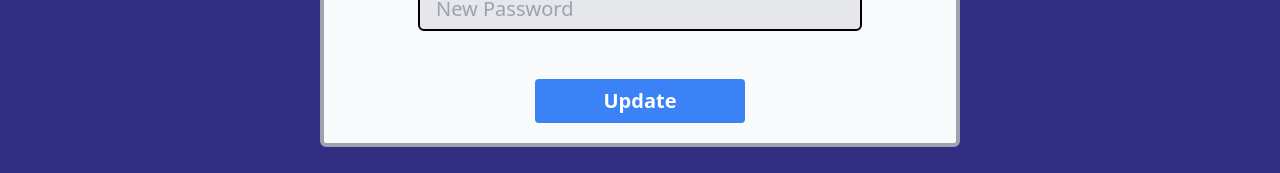
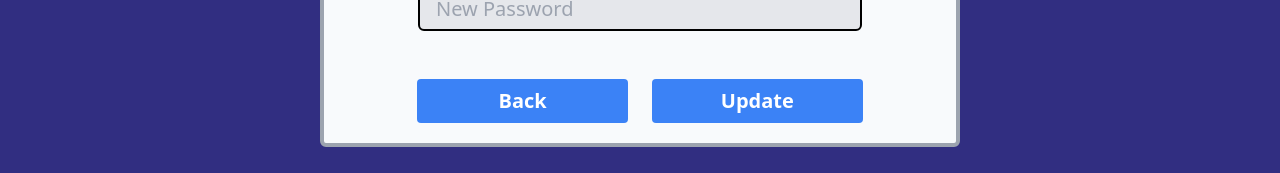
Before and after one commit to TheThinkPotato/class-critic-front-end, a React (Create React App) app in the folder class-critic/: page /Account in a window 1280 px wide. Shown: the part 581-754 px from the top of the page. Built offline with nearby package versions, Linux system fonts and the light colour scheme.

Commit message:
:children_crossing: added back buttons on account and new student pages.

```diff
--- a/class-critic/src/pages/Account.jsx
+++ b/class-critic/src/pages/Account.jsx
@@ -2,12 +2,15 @@ import React from "react";
 import Header from "../components/Header";
 import { updateUser } from "../data/apiCalls";
 import { useState, useEffect } from "react";
+import { useNavigate } from "react-router-dom";
 
 export default function Login() {
   const [email, setEmail] = useState(localStorage.getItem("email") || "");
   const [password, setPassword] = useState("");
   const [fName, setfName] = useState(localStorage.getItem("fName") || "");
   const [lName, setlName] = useState(localStorage.getItem("lName") || "");
+
+  const navigate = useNavigate();
 
   return (
     <div className="bg-indigo-900 h-screen">
@@ -63,9 +66,18 @@ export default function Login() {
               />
             </div>
           </div>
-          <div className="mt-8 flex flex-col">
+          <div className="flex flex-row justify-center mt-8">
             <button
-              className="w-2/6 self-center bg-blue-500 hover:bg-blue-700 text-white font-bold py-2 rounded focus:outline-none focus:shadow-outline"
+              className="mx-3 w-2/6 self-center bg-blue-500 hover:bg-blue-700 text-white font-bold py-2 rounded focus:outline-none focus:shadow-outline"
+              onClick={() => {
+                navigate("/");
+              }}
+            >
+              Back
+            </button>
+
+            <button
+              className="mx-3 w-2/6 self-center bg-blue-500 hover:bg-blue-700 text-white font-bold py-2 rounded focus:outline-none focus:shadow-outline"
               onClick={() => {
                 updateUser(fName, lName, email, password).then((res) => {
                   if (res.error) {
--- a/class-critic/src/pages/AddStudent.jsx
+++ b/class-critic/src/pages/AddStudent.jsx
@@ -3,7 +3,7 @@ import Header from "../components/Header";
 import DropDown from "../components/DropDown";
 import { getUnis, addStudent } from "../data/apiCalls";
 import { useState, useEffect } from "react";
-
+import { useNavigate } from "react-router-dom";
 
 export default function AddStudent() {
   const genderOptions = ["Male", "Female", "Other"];
@@ -15,13 +15,16 @@ export default function AddStudent() {
   const [uni, setUni] = useState("");
   const [major, setMajor] = useState("");
 
-  useEffect (() => {
+  const navigate = useNavigate();
+
+  const [error, setError] = useState("false");
+
+  useEffect(() => {
     getUnis().then((resp) => {
       resp = resp.data.map((uni) => uni.name);
       setUniOptions(resp);
     });
   }, []);
-
 
   return (
     <div className="bg-indigo-900 h-screen">
@@ -74,7 +77,6 @@ export default function AddStudent() {
                 setValue={setUni}
                 name={"uniSelect"}
               />
-
             </div>
             <div className="mb-4 mt-4 w-full md:w-3/4 m-auto">
               <h2 className="text-left font-semibold">Major:</h2>
@@ -89,17 +91,44 @@ export default function AddStudent() {
             </div>
           </div>
           <div className="mt-8 flex flex-col">
+            {error !== "false" && (
+              <div className="bg-red-600 text-white text-center p-2 mb-10 w-80 rounded mx-auto">
+                <h2>Error:</h2>
+                <p>{error}</p>
+              </div>
+            )}
+            <div className="flex flex-row justify-center">
               <button
-              className="w-2/6 self-center bg-blue-500 hover:bg-blue-700 text-white font-bold py-2 rounded focus:outline-none focus:shadow-outline"
+                className="mx-3 w-2/6 self-center bg-blue-500 hover:bg-blue-700 text-white font-bold py-2 rounded focus:outline-none focus:shadow-outline"
                 onClick={() => {
+                  navigate("/");
+                }}
+              >
+                Back
+              </button>
+              <button
+                className="mx-3 w-2/6 self-center bg-blue-500 hover:bg-blue-700 text-white font-bold py-2 rounded focus:outline-none focus:shadow-outline"
+                onClick={() => {
+                  if (
+                    !(
+                      fName === "" ||
+                      lName === "" ||
+                      gender === "" ||
+                      uni === "" ||
+                      major === ""
+                    )
+                  ) {
                     addStudent(fName, lName, gender, uni, major).then((res) => {
                       if (res.error) {
                         // setMessage(res.message);
                       } else {
-
+                        navigate("/");
                         // setMessage("");
                       }
                     });
+                  } else {
+                    setError("Empty Fields.");
+                  }
                 }}
               >
                 Add
@@ -108,5 +137,6 @@ export default function AddStudent() {
           </div>
         </div>
       </div>
+    </div>
   );
 }
```
Lines whose indentation alone changed are shown as unchanged.
